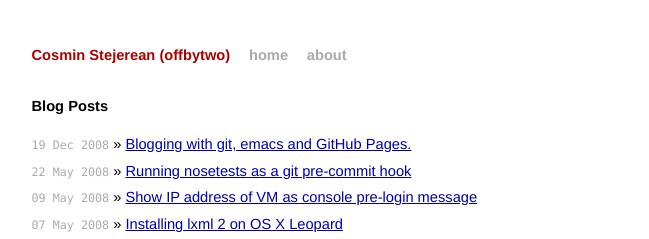
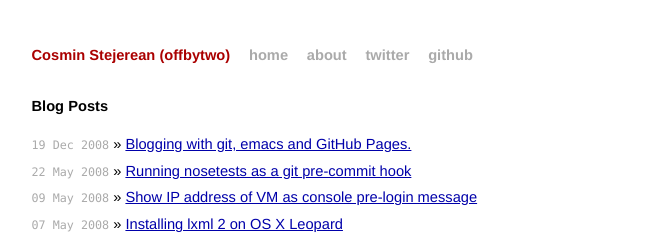
Before and after one commit to cosmin/cosmin.github.io, a Jekyll site: the page built from index.html, in a window 1280 px wide. Shown: the top 239 px of the page, without its empty margins (315-964 px from the left). Built offline with Jekyll 4.4.1, drawn with Linux system fonts in a browser that asks for light colours.

Commit message:
added links to twitter and github in the header

```diff
--- a/_layouts/default.html
+++ b/_layouts/default.html
@@ -21,6 +21,8 @@
     <a href="/">Cosmin Stejerean (offbytwo)</a>
     <a class="extra" href="/">home</a>
     <a class="extra" href="/about.html">about</a>
+    <a class="extra" href="http://twitter.com/offbytwo">twitter</a>
+    <a class="extra" href="http://github.com/offbytwo">github</a>
   </div>
 
   {{ content }}
```
